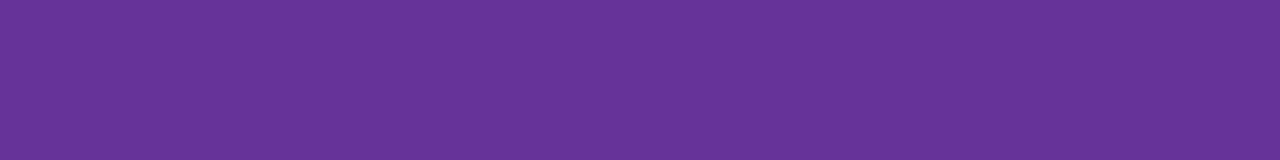
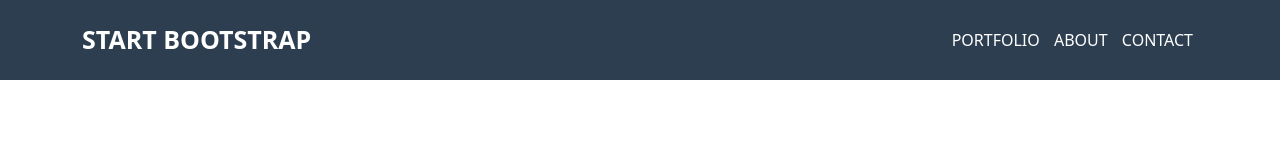
Before and after one commit to MatteoRuggieri2/html-css-bootstrap-freelancer, a plain HTML site: page index.html in a window 1280 px wide. Drawn offline with nearby package versions, Linux system fonts and the light colour scheme.

Commit message:
Terminato header

```diff
--- a/css/style.css
+++ b/css/style.css
@@ -1,3 +1,50 @@
-body{
+/*COMMON*/
+header{
+    display: flex;
+    align-items: center;
+    height: 80px;
+    background-color: #2c3e50;
+    color: white;
+}
+
+/*HEADER*/
+/*Nav*/
+.logo{
+    font-size: 25px;
+    font-weight: bold;
+}
+
+header ul{
+    list-style-type: none;
+    margin: 0;
+    padding: 0;
+}
+
+header li{
+    display: inline-block;
+    margin: 0 5px;
+}
+
+header a{
+    text-decoration: none;
+    color: inherit;
+}
+
+.menu-container{
+    text-align: right;
+}
+
+.burger-menu-icon{
+    vertical-align: middle;
+}
+
+/*jumbotron*/
+
+
+
+/*Test box*/
+.box{
+    width: 100%;
+    height: 200px;
     background-color: rebeccapurple;
 }
--- a/index.html
+++ b/index.html
@@ -6,11 +6,58 @@
     <meta name="viewport" content="width=device-width, initial-scale=1.0">
     <title>html-css-bootstrap-freelancer</title>
 
+    <!-- Link di fontawesome 5 -->
+    <link rel="stylesheet" href="https://cdnjs.cloudflare.com/ajax/libs/font-awesome/5.15.4/css/all.min.css" integrity="sha512-1ycn6IcaQQ40/MKBW2W4Rhis/DbILU74C1vSrLJxCq57o941Ym01SwNsOMqvEBFlcgUa6xLiPY/NS5R+E6ztJQ==" crossorigin="anonymous" referrerpolicy="no-referrer" />
+
     <!-- Link bootsrap 5 -->
     <link href="https://cdn.jsdelivr.net/npm/bootstrap@5.0.2/dist/css/bootstrap.min.css" rel="stylesheet" integrity="sha384-EVSTQN3/azprG1Anm3QDgpJLIm9Nao0Yz1ztcQTwFspd3yD65VohhpuuCOmLASjC" crossorigin="anonymous">
     <link rel="stylesheet" href="css/style.css">
 </head>
 <body>
 
+    <!-- HEADER -->
+    <header>
+        <div class="container">
+
+            <!-- Nav -->
+            <nav>
+                <div class="row align-items-center">
+
+                    <!-- Logo column -->
+                    <div class="col-6">
+                        <div class="logo-container">
+                            <span class="logo">START BOOTSTRAP</span>
+                        </div>
+                    </div>
+
+                    <!-- Menu column -->
+                    <div class="col-6">
+
+                        <div class="menu-container">
+                            <!-- Burger-menu-container -->
+                            <div class="burger-menu-container d-md-none">
+                                <a class="burger-menu-icon" href="#"><i class="fas fa-bars"></i></a>
+                            </div>
+
+                            <!-- Link container -->
+                            <div class="link-container d-none d-md-block">
+                                <ul>
+                                    <li><a href="#">PORTFOLIO</a></li>
+                                    <li><a href="#">ABOUT</a></li>
+                                    <li><a href="#">CONTACT</a></li>
+                                </ul>
+                            </div>
+                        </div>
+
+                    </div>
+
+                </div>
+            </nav>
+
+            <div class="jumbotron"></div>
+
+        </div>
+    </header>
+
 </body>
 </html>
```
